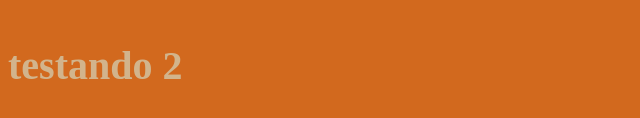
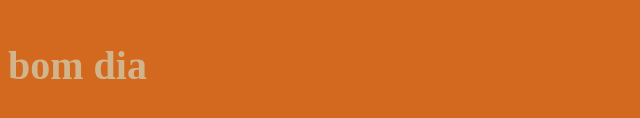
Before and after one commit to YH1d3k12/git-e-github, a plain HTML site: page Index.html in a window 1280 px wide. Shown: the part 240-358 px from the top of the page, 0-640 px from the left. Drawn offline with Linux system fonts and the light colour scheme.

Commit message:
Groot Son

```diff
--- a/Index.html
+++ b/Index.html
@@ -9,6 +9,6 @@
 <body>
     <h1>Aula de git e github<h1>
     <h2>testando<h2>
-        <h3>testando 2<h3>
+        <h3>bom dia<h3>
                       </body>
 </html>
```
Also changed, not shown: 1 other file.
